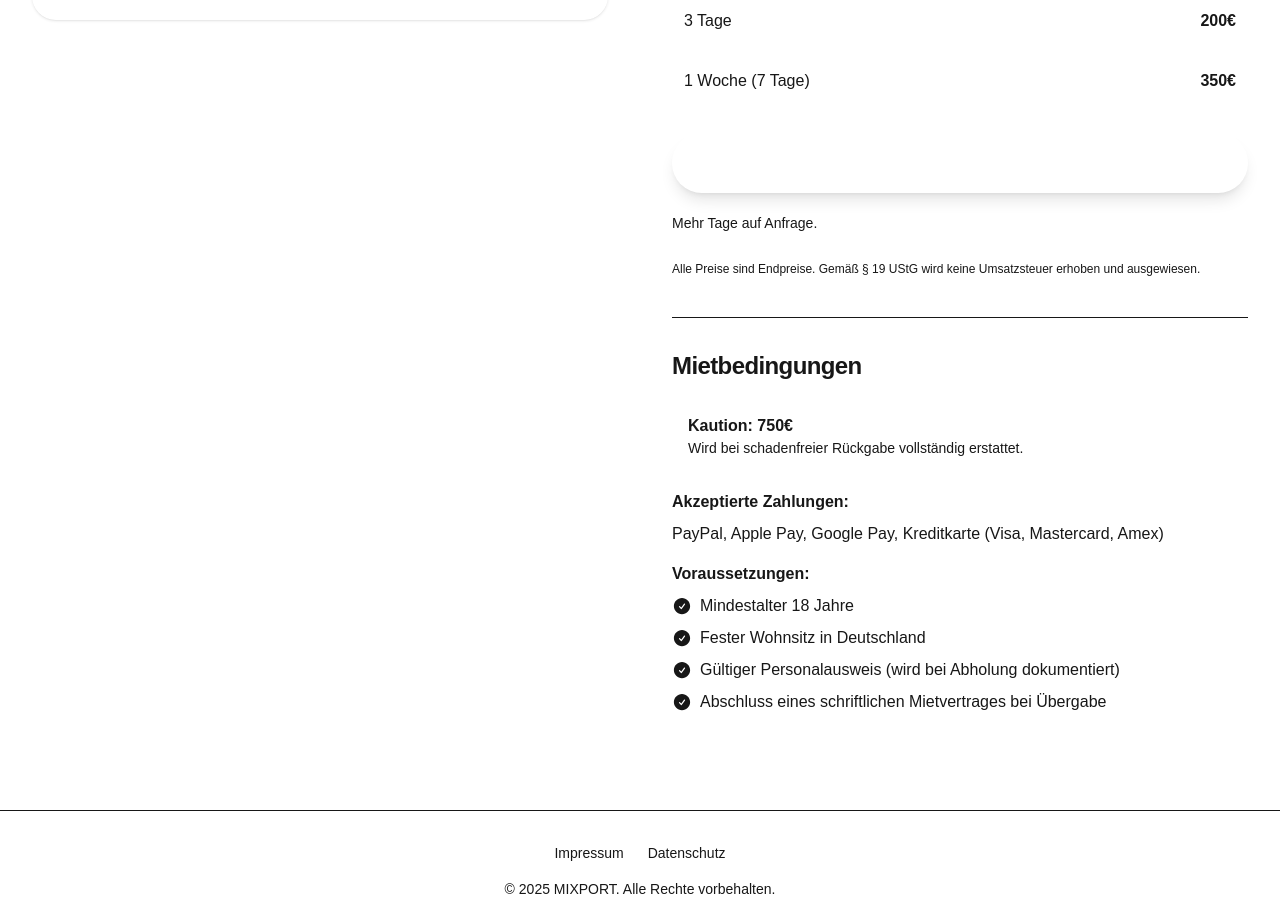
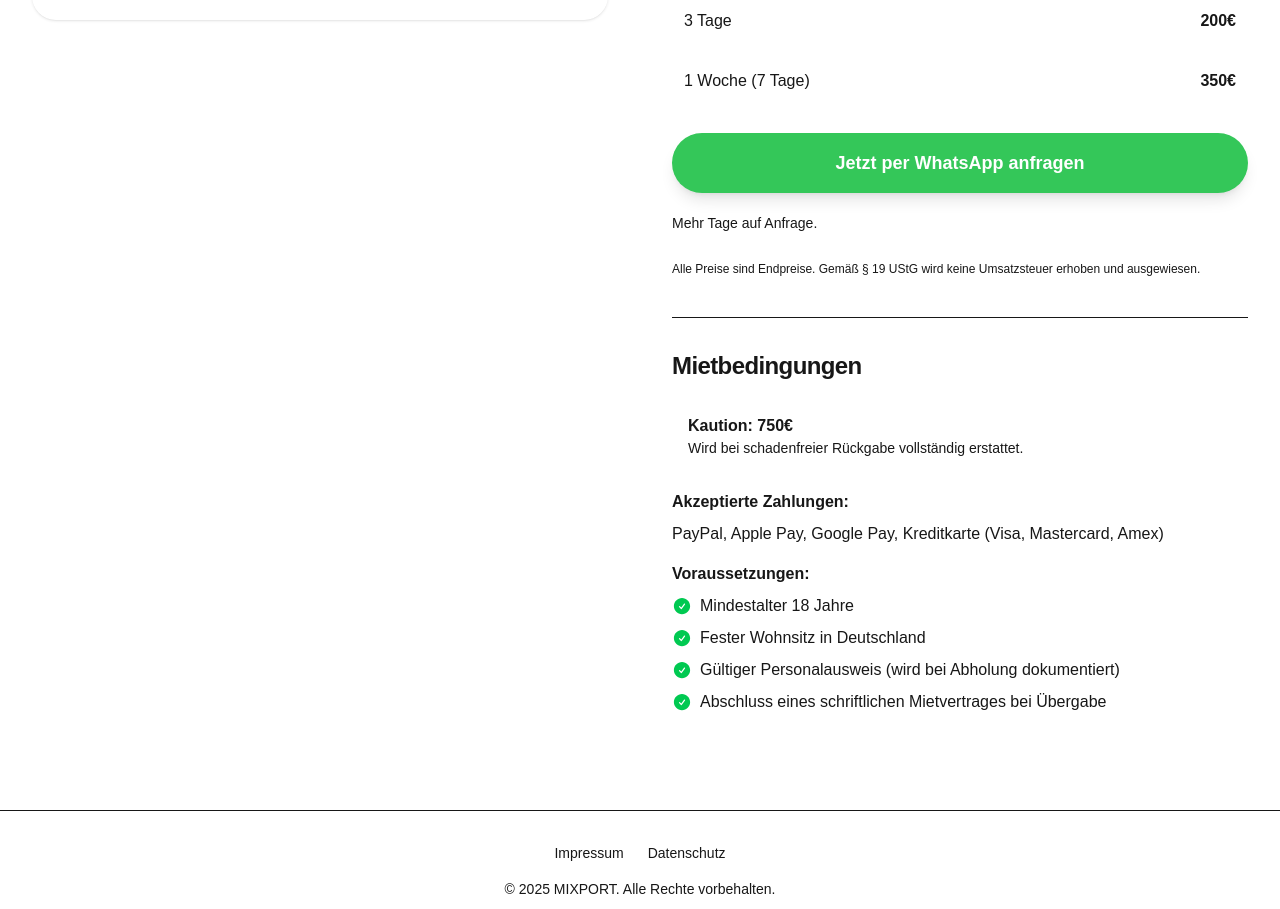
Before and after one commit to niyo96/mixport, a Next.js app: page /produkt/pioneer-ddj-flx10 in a window 1280 px wide. Shown: the part 580-1489 px from the top of the page. Built offline with nearby package versions, Linux system fonts and the light colour scheme.

Commit message:
initial commit

```diff
--- a/src/app/produkt/[slug]/page.tsx
+++ b/src/app/produkt/[slug]/page.tsx
@@ -5,8 +5,15 @@ import Button from "@/components/ui/button"
 import type {Metadata} from "next"
 import {CheckCircleIcon} from "@heroicons/react/24/solid"
 
+// Korrekter Typ für die Seiten-Props
+interface ProductPageProps {
+    params: {
+        slug: string;
+    };
+}
+
 // Funktion zum Generieren der Metadaten
-export async function generateMetadata({params}: { params: { slug: string } }): Promise<Metadata> {
+export async function generateMetadata({params}: ProductPageProps): Promise<Metadata> {
     const product = products.find((p) => p.slug === params.slug)
     if (!product) return {title: "Produkt nicht gefunden"}
 
@@ -34,8 +41,8 @@ const DetailSection = ({title, children}: { title: string; children: React.React
     </div>
 )
 
-// Die überarbeitete Produktdetailseite
-export default function ProductDetailPage({params}: { params: { slug: string } }) {
+// Die überarbeitete Produktdetailseite mit korrektem Typ
+export default function ProductDetailPage({params}: ProductPageProps) {
     const product = products.find((p) => p.slug === params.slug)
     if (!product) notFound()
 
@@ -45,7 +52,7 @@ export default function ProductDetailPage({params}: { params: { slug: string } }
         <div className="py-12">
             <div className="grid grid-cols-1 lg:grid-cols-2 gap-12 lg:gap-16 items-start">
                 {/* Linke Spalte: Bild */}
-                <div className="rounded-3xl p-4 md:p-8 shadow-sm lg:sticky top-24">
+                <div className=" rounded-3xl p-4 md:p-8 shadow-sm lg:sticky top-24">
                     <Image
                         src={product.imageUrl}
                         alt={`Bild von ${product.name}`}
@@ -75,10 +82,15 @@ export default function ProductDetailPage({params}: { params: { slug: string } }
                                     <span className="font-semibold text-neutral-dark">{tier.price}€</span>
                                 </div>
                             ))}
+
                             {/* CTA Button */}
                             <div className="pt-4">
-                                <Button href={whatsappUrl} variant="primary" className="w-full text-lg shadow-lg hover:shadow-primary/50">
-                                    Jetzt per WhatsApp anfragen
+                                <Button
+                                    href={whatsappUrl}
+                                    variant="whatsapp"
+                                    className="w-full text-lg shadow-lg hover:shadow-green-500/50 flex items-center justify-center gap-3"
+                                >
+                                    <span>Jetzt per WhatsApp anfragen</span>
                                 </Button>
                             </div>
                             <p className="text-sm text-neutral-dark/60 pt-2">Mehr Tage auf Anfrage.</p>
@@ -102,7 +114,7 @@ export default function ProductDetailPage({params}: { params: { slug: string } }
                                 <ul className="space-y-2">
                                     {product.rentalConditions.requirements.map((req, i) => (
                                         <li key={i} className="flex items-start">
-                                            <CheckCircleIcon className="h-5 w-5 text-accent-2 mr-2 mt-0.5 flex-shrink-0"/>
+                                            <CheckCircleIcon className="h-5 w-5 text-green-500 mr-2 mt-0.5 flex-shrink-0"/>
                                             <span>{req}</span>
                                         </li>
                                     ))}
--- a/src/components/layout/whatsapp-button.tsx
+++ b/src/components/layout/whatsapp-button.tsx
@@ -5,8 +5,12 @@ const WhatsAppButton = () => {
 
   return (
     <div className="fixed bottom-4 right-4 z-50 md:hidden">
-      <Button href={whatsappUrl} className="shadow-lg">
-        Mietanfrage
+      <Button
+        href={whatsappUrl}
+        variant="whatsapp"
+        className="shadow-lg flex items-center gap-2 !px-4 !py-3" // Kleinere Paddings für den mobilen Button
+      >
+        <span className="text-sm font-bold">WhatsApp</span>
       </Button>
     </div>
   );
--- a/src/components/ui/button.tsx
+++ b/src/components/ui/button.tsx
@@ -1,10 +1,10 @@
 import Link from 'next/link';
-import type { ReactNode } from 'react';
+import type { ReactNode, CSSProperties } from 'react';
 
 interface ButtonProps {
   href: string;
   children: ReactNode;
-  variant?: 'primary' | 'secondary';
+  variant?: 'primary' | 'secondary' | 'whatsapp';
   className?: string;
 }
 
@@ -14,10 +14,16 @@ const Button = ({ href, children, variant = 'primary', className = '' }: ButtonP
   const variantClasses = {
     primary: 'bg-primary text-white',
     secondary: 'bg-neutral-dark text-white',
+    whatsapp: 'text-white', // bg-whatsapp entfernt
   };
 
+  const style: CSSProperties = {};
+  if (variant === 'whatsapp') {
+    style.backgroundColor = '#34C759'; // Direktes Setzen der Farbe
+  }
+
   return (
-    <Link href={href} className={`${baseClasses} ${variantClasses[variant]} ${className}`}>
+    <Link href={href} className={`${baseClasses} ${variantClasses[variant]} ${className}`} style={style}>
       {children}
     </Link>
   );
--- a/tailwind.config.ts
+++ b/tailwind.config.ts
@@ -1,4 +1,5 @@
-import type { Config } from 'tailwindcss'
+import type { Config } from 'tailwindcss';
+import typography from '@tailwindcss/typography';
 
 export default {
   content: [
@@ -8,9 +9,9 @@ export default {
     extend: {
       colors: {
         primary: '#007AFF',
+        whatsapp: '#34C759', // Eindeutiger Name für die WhatsApp-Farbe
         accent: {
           1: '#FF9500',
-          2: '#34C759',
         },
         neutral: {
           light: '#F5F5F7',
@@ -34,6 +35,6 @@ export default {
     },
   },
   plugins: [
-    require('@tailwindcss/typography'),
+    typography,
   ],
-} satisfies Config
+} satisfies Config;
```
